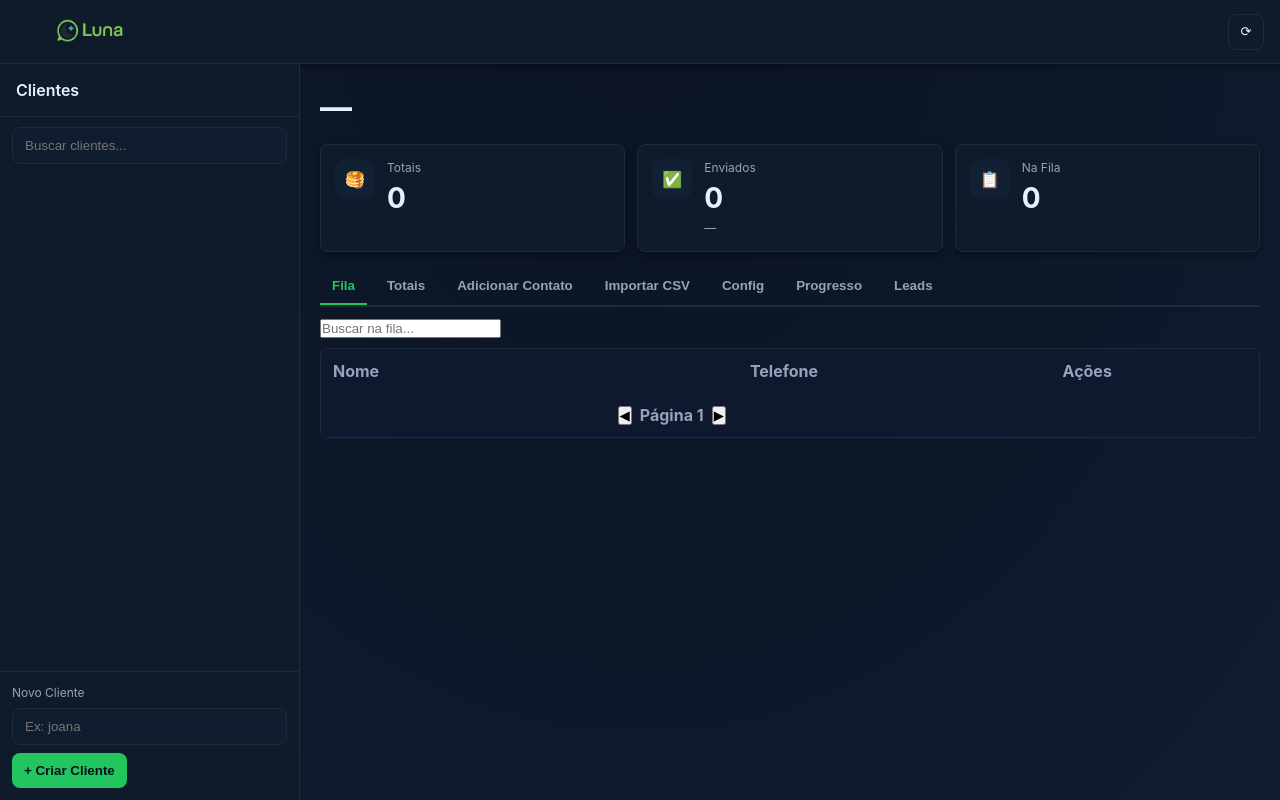
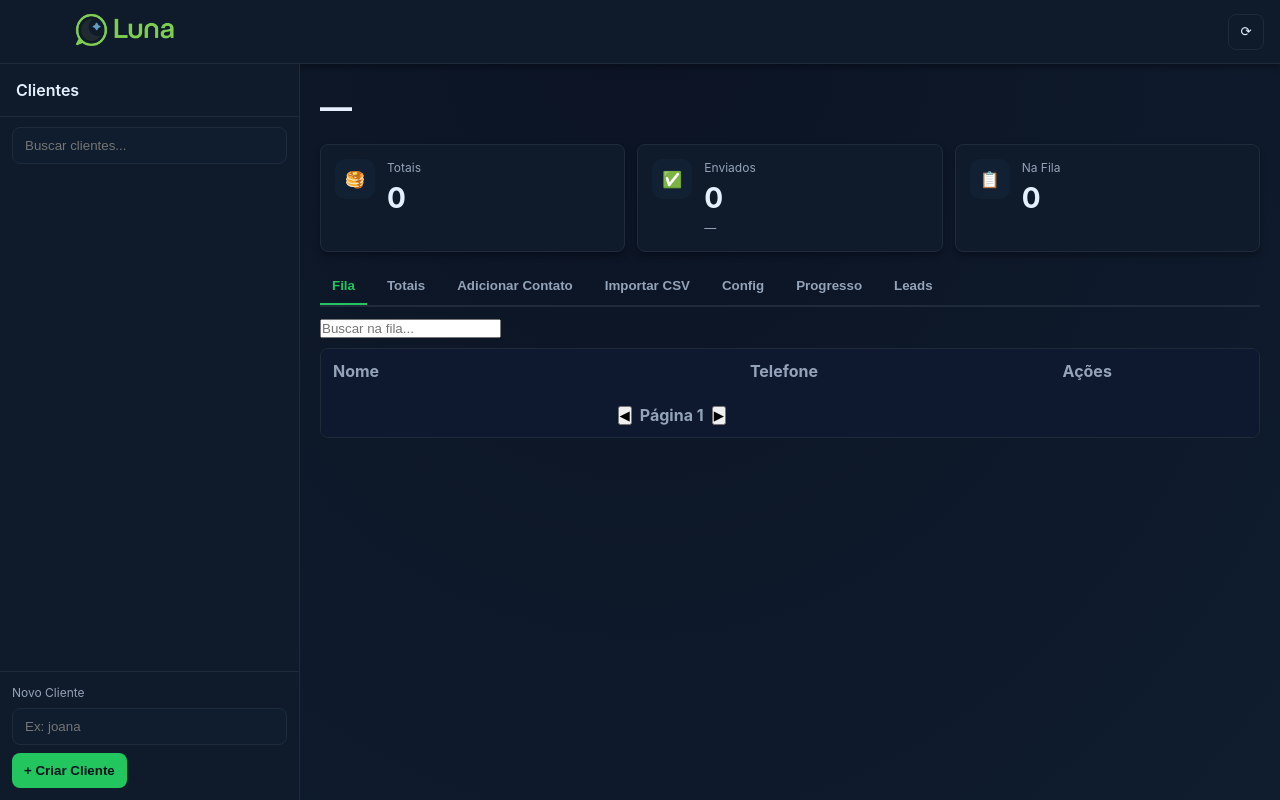
Before and after one commit to rafaelssenna/Luna---PG-ADMIN---Front, a plain HTML site: page index.html in a window 1280 px wide. Drawn offline with Linux system fonts and the light colour scheme; no server answers.

Commit message:
Update styles.css

```diff
--- a/styles.css
+++ b/styles.css
@@ -209,7 +209,7 @@ button.secondary:hover, .secondary:hover { background: var(--secondary-hover); }
 }
 
 @media (min-width: 1280px) {
-  .brand-logo { height: 100px; } /* um pouco maior em telas largas */
+  .brand-logo { height: 150px; } /* um pouco maior em telas largas */
 }
 
 /* efeito sutil ao passar o mouse */
```
